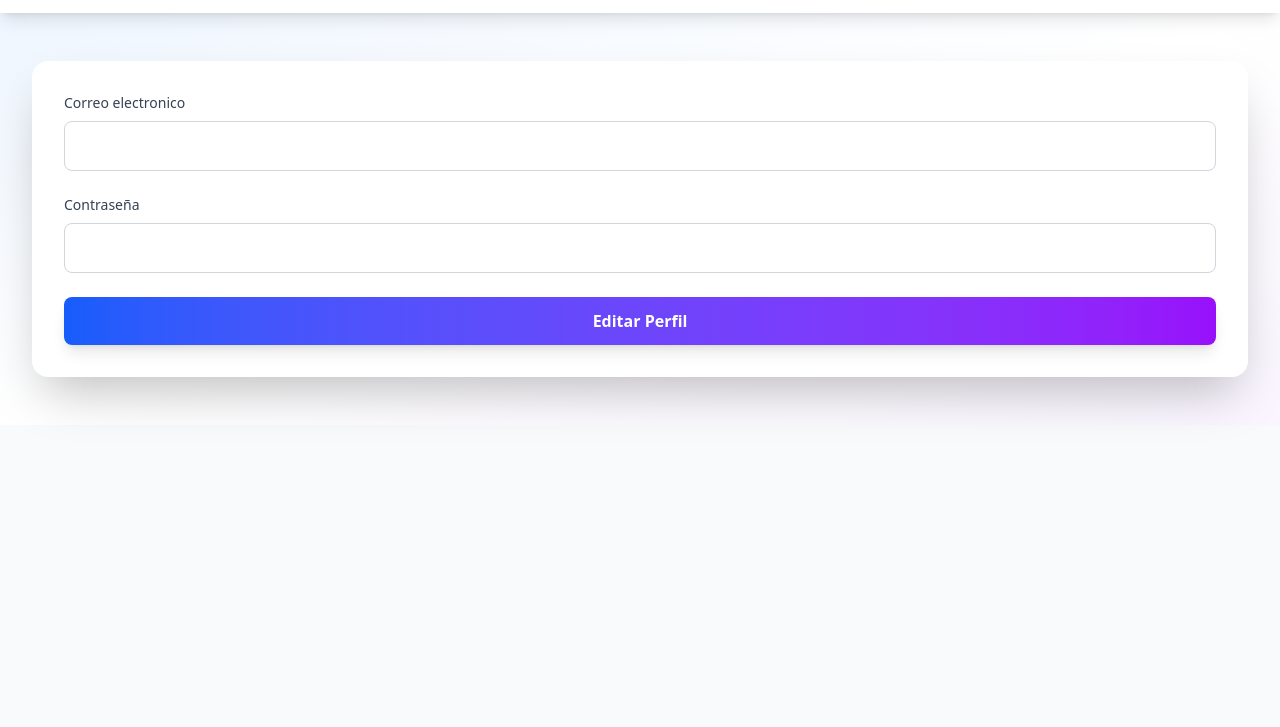
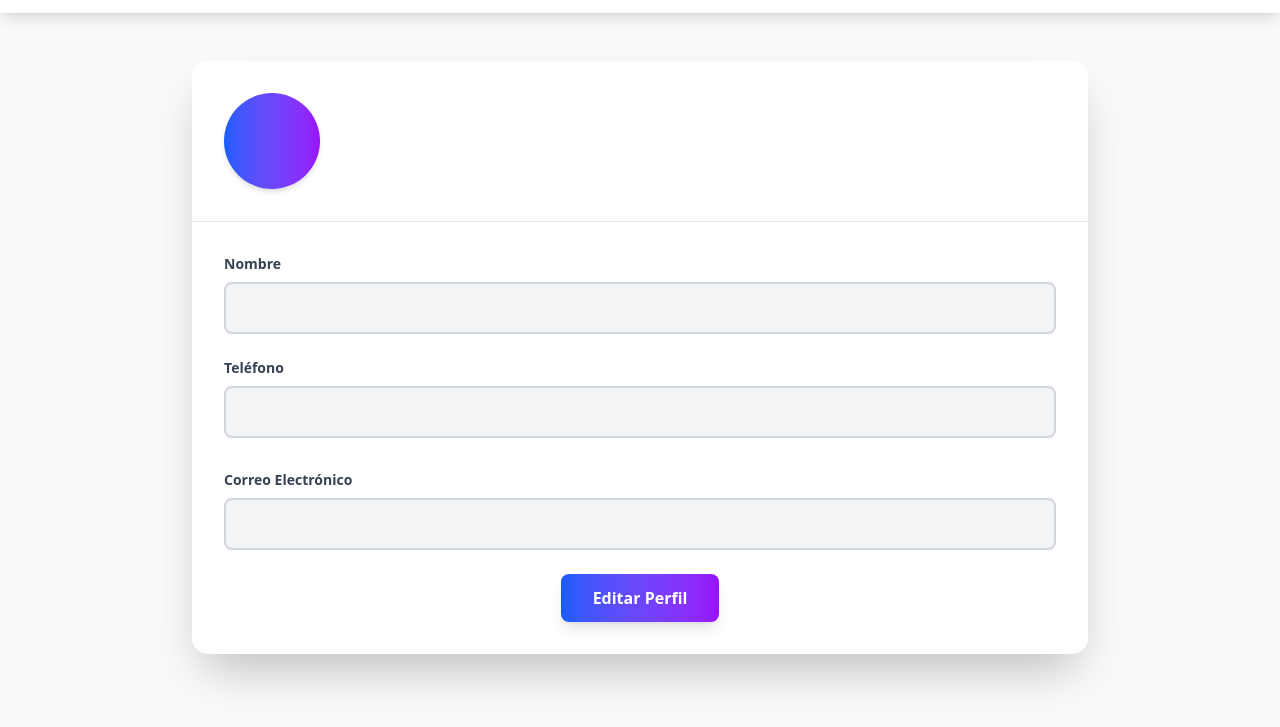
Before and after one commit to JaiderT/ecommerce_proyect, a website: page src/pages/perfil.html in a window 1280 px wide. Shown: the part 63-790 px from the top of the page. Drawn offline with Linux system fonts and the light colour scheme.

Commit message:
Actualizado

```diff
--- a/src/pages/perfil.html
+++ b/src/pages/perfil.html
@@ -39,35 +39,59 @@
         </div>
     </nav>
 </header>
-<!--contenido principal -->
-<main class="flex-1 flex items-center justify-center px-8 py-12 bg-linear-to-br from-blue-50 via-white to-purple-50">
-    <div class="w-full max-w-full animate-fade-in">
-        <!--card principal-->
-        <div class="bg-white rounded-2xl shadow-2xl p-8 border-gray-100">
-            <!--formulario de login-->
-            <form id="login-form" class="space-y-6">
-                <!--campo de email-->
-                <div>
-                    <label for="email" class="block text-sm font-medium text-gray-700 mb-2">
-                        Correo electronico
+    <!-- Contenido Principal -->
+    <main class="container mx-auto px-4 py-12">
+        <div class="max-w-4xl mx-auto bg-white rounded-2xl shadow-2xl overflow-hidden">
+            <!-- Header del Perfil -->
+            <div class="bg-white border-b border-gray-200 px-8 py-8">
+                <div class="flex items-center gap-6">
+                    <div class="w-24 h-24 bg-linear-to-r from-blue-600 to-purple-600 rounded-full flex items-center justify-center text-4xl font-bold text-white shadow-md" id="avatar"></div>
+                    <div class="text-left">
+                        <h2 class="text-3xl font-bold text-gray-900 mb-1" id="display-name"></h2>
+                        <p class="text-gray-600 text-lg" id="display-email"></p>
+                    </div>
+                </div>
+            </div>
+            <!-- Formulario del Perfil -->
+            <div class="p-8">
+                <form id="profile-form">
+                    <!-- Fila: Nombre y Apellido -->
+                        <div class="mb-6">
+                            <label for="nombre" class="block text-sm font-semibold text-gray-700 mb-2">
+                                Nombre
                             </label>
-                    <input type="email" id="email" name="email" required class="w-full px-4 py-3 border border-gray-300 rounded-lg focus:ring-2 focus:ring-blue-500 focus:border-blue-500 transition-all duration-200 text-gray-900">
-                    <p id="email-error" class="text-red-500 text-sm mt-1 hidden"></p>
+                            <input  type="text"  id="nombre"  value=""  disabled class="w-full px-4 py-3 border-2 border-gray-300 rounded-lg bg-gray-50 text-gray-900 focus:border-blue-600 focus:bg-white focus:outline-none transition-all duration-200 disabled:bg-gray-100 disabled:cursor-not-allowed">
                         </div>
-                <div>
-                    <label for="password" class="block text-sm font-medium text-gray-700 mb-2">
-                        Contraseña
+                    <!-- Teléfono -->
+                    <div class="mb-8">
+                        <label for="telefono" class="block text-sm font-semibold text-gray-700 mb-2">
+                            Teléfono
                         </label>
-                    <div class="relative">
-                        <input type="password" id="password" name="password" required class="w-full px-4 py-3 border border-gray-300 rounded-lg focus:ring-2 focus:ring-blue-500 focus:border-blue-500 transition-all duration-200 pr-12 text-gray-900">
-                        <button type="button" id="toggle-password" class="absolute right-3 top-1/2 -translate-y-1/2 text-gray-400 hover:text-gray-600 transition-colors">
+                        <input  type="tel"  id="telefono"  value=""  disabled class="w-full px-4 py-3 border-2 border-gray-300 rounded-lg bg-gray-50 text-gray-900 focus:border-blue-600 focus:bg-white focus:outline-none transition-all duration-200 disabled:bg-gray-100 disabled:cursor-not-allowed">
+                    </div>
+                     <!-- Correo Electrónico -->
+                    <div class="mb-6">
+                        <label for="email" class="block text-sm font-semibold text-gray-700 mb-2">
+                            Correo Electrónico
+                        </label>
+                        <input type="email" id="email" value="" disabled class="w-full px-4 py-3 border-2 border-gray-300 rounded-lg bg-gray-50 text-gray-900 focus:border-blue-600 focus:bg-white focus:outline-none transition-all duration-200 disabled:bg-gray-100 disabled:cursor-not-allowed">
+                    </div>
+                    <!-- Botones -->
+                    <div class="flex flex-col sm:flex-row gap-4 justify-center">
+                        <!-- Botón Editar Perfil (visible por defecto) -->
+                        <button type="button" id="btn-editar" class="px-8 py-3 bg-linear-to-r from-blue-600 to-purple-600 hover:from-blue-700 hover:to-purple-700 text-white font-semibold rounded-lg shadow-lg transition-all duration-300 transform hover:scale-105">
+                            Editar Perfil
+                        </button>
+                        <!-- Botones de Guardar y Cancelar (ocultos por defecto) -->
+                        <div id="btn-group-edit" class="fle flex-col sm:flex-row gap-4 hidden">
+                            <button type="button"  id="btn-guardar" class="px-8 py-3 bg-green-600 hover:bg-green-700 text-white font-semibold rounded-lg shadow-lg transition-all duration-300 transform hover:scale-105">
+                                Guardar Cambios
+                            </button>
+                            <button  type="button"  id="btn-cancelar" class="px-8 py-3 bg-gray-600 hover:bg-gray-700 text-white font-semibold rounded-lg shadow-lg transition-all duration-300 transform hover:scale-105">
+                                Cancelar
                             </button>
                         </div>
-                    <p id="password-error" class="text-red-500 text-sm mt-1 hidden"></p>
                     </div>
-                <button type="submit" id="login-btn" class="w-full bg-linear-to-r from-blue-600 to-purple-600 hover:from-blue-700 hover:to-purple-700 text-white py-3 px-6 rounded-lg font-semibold transition-all duration-200 transform hover:scale-105 focus:outline-none focus:ring-2 focus:ring-blue-500 focus:ring-offset-2 shadow-lg">
-                Editar Perfil
-                </button>
                 </form>
             </div>
         </div>
```
Also changed, not shown: src/style/output.css. Lines whose indentation alone changed are shown as unchanged.
